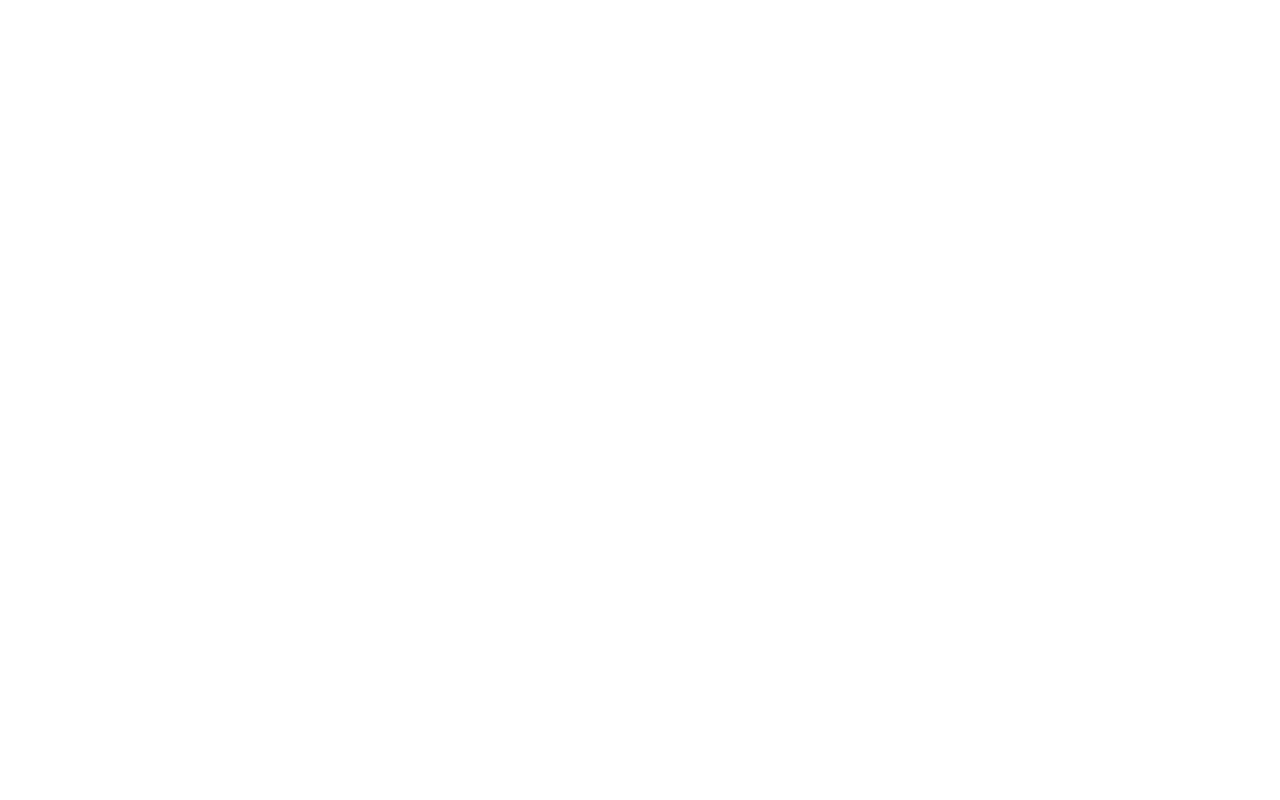
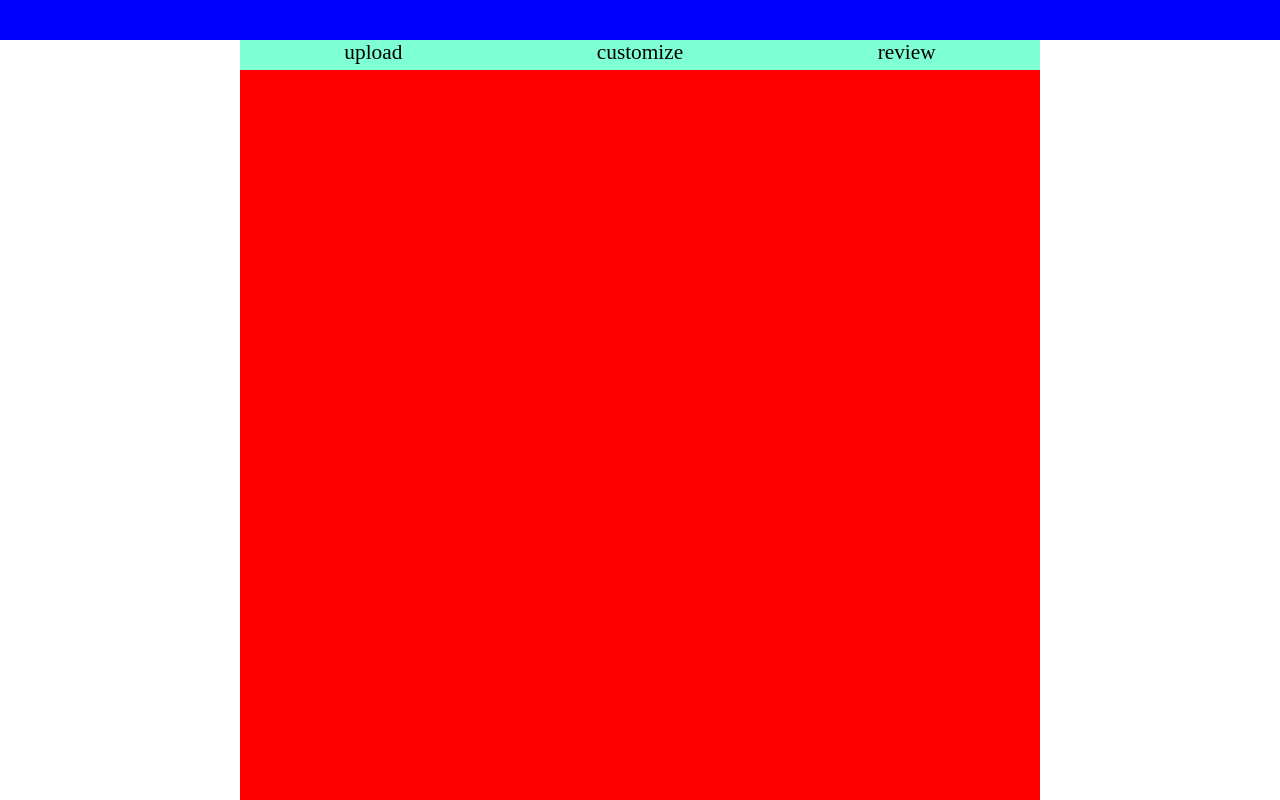
Before and after one commit to nickclaw/GCCUI, a plain HTML site: page index.html in a window 1280 px wide. Drawn offline with nearby package versions, Linux system fonts and the light colour scheme; files that its build step writes are made by us from their sources.

Commit message:
Initial layout

```diff
--- /dev/null
+++ b/css/buttons.scss
@@ -0,0 +1,8 @@
+.button {
+	height: 100%;
+	display: inline-block;
+	background-color: aquamarine;
+
+	font-size: 16pt;
+	text-align: center;
+}
--- a/css/style.scss
+++ b/css/style.scss
@@ -0,0 +1,80 @@
+$headerHeight: 40px;
+$navHeight: 30px;
+
+@import "buttons.scss";
+
+* {
+	margin: 0px;
+	padding: 0px;
+	box-sizing: border-box;
+	position: relative;
+}
+
+body, html, #container {
+	height: 100%;
+}
+
+.container {
+	width: 800px;
+	margin: {
+		left: auto;
+		right: auto;
+	}
+}
+
+#header {
+	position: fixed;
+	top: 0px;
+	left: 0px;
+	height: $headerHeight;
+	width: 100%;
+	background-color: blue;
+	z-index: 1;
+
+	.button {
+
+	}
+}
+
+#container {
+	background-color: gray;
+	padding-top: $headerHeight + $navHeight;
+}
+
+#nav {
+	height: $navHeight;
+	width: 100%;
+	position: absolute;
+	top: $headerHeight;
+	background-color: purple;
+	font-size: 0px;
+
+	.button {
+		width: 33.333%; // 100% / #buttons
+	}
+}
+
+#pages {
+	width: 100%;
+	height: 100%;
+	background-color: red;
+	font-size: 0px; // to stop inline-blocks having a character sized margin
+	white-space: nowrap;
+	overflow: hidden;
+
+	.page {
+		width: 3%;
+		height: 100%;
+		display: inline-block;
+		background-color: yellow;
+		opacity: 0;
+
+		-webkit-transition: width .3s ease, opacity .3s ease;
+	}
+
+	.page.open {
+		width: 94%;
+		opacity: 1;
+		background-color: green;
+	}
+}
--- a/index.html
+++ b/index.html
@@ -2,16 +2,24 @@
 <html>
 	<head>
 		<title>gccUI</title>
-		<link rel="stylesheet" type="text/css" href="/css/style.css" />
+		<link rel="stylesheet" type="text/css" href="css/style.css" />
 		<script src="js/main.js"></script>
 	</head>
 
 	<body>
-		<div id="container">
-			<div id="header"></div>
+		<div id="header">
+			<div class="container">
 
+			</div>
+		</div>
+		<div id="container" class="container">
+			<div id="nav">
+				<div class="button" data-action="expand" data-target="#upload">upload</div>
+				<div class="button" data-action="expand" data-target="#settings">customize</div>
+				<div class="button" data-action="expand" data-target="#result">review</div>
+			</div>
 			<div id="pages">
-				<div id="upload" class="page open">
+				<div id="upload" class="page expanded">
 
 				</div>
 				<div id="settings" class="page">
```
Also changed, not shown: css/style.css (deleted), 1 other file.
